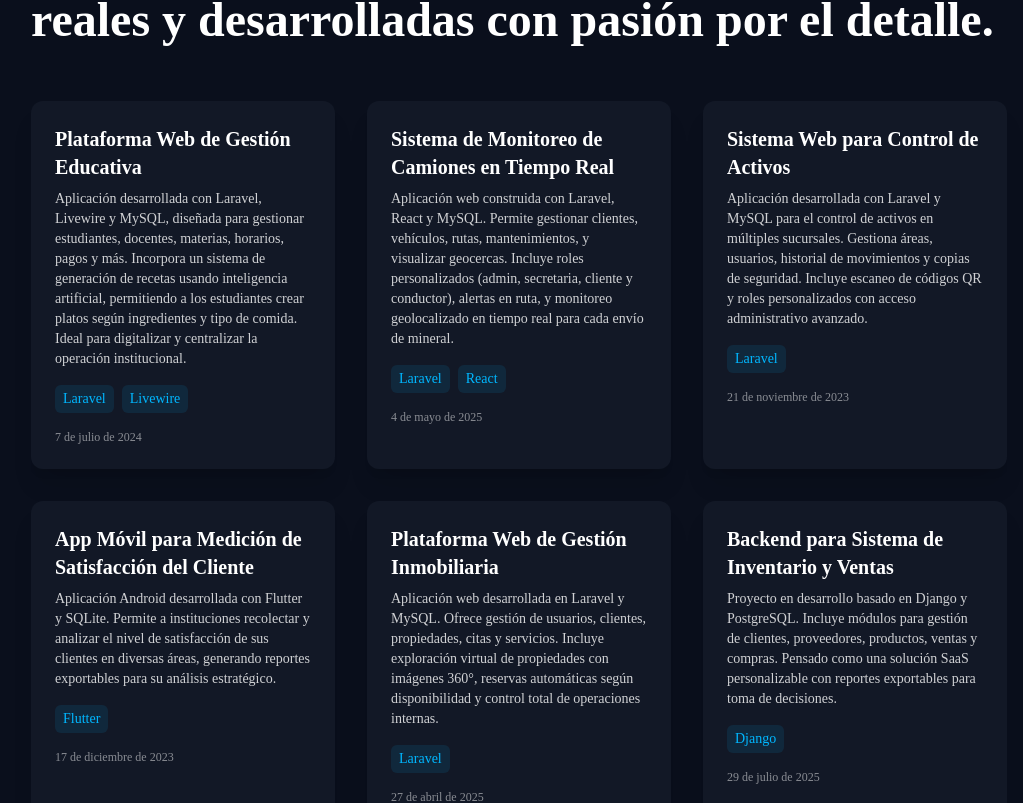
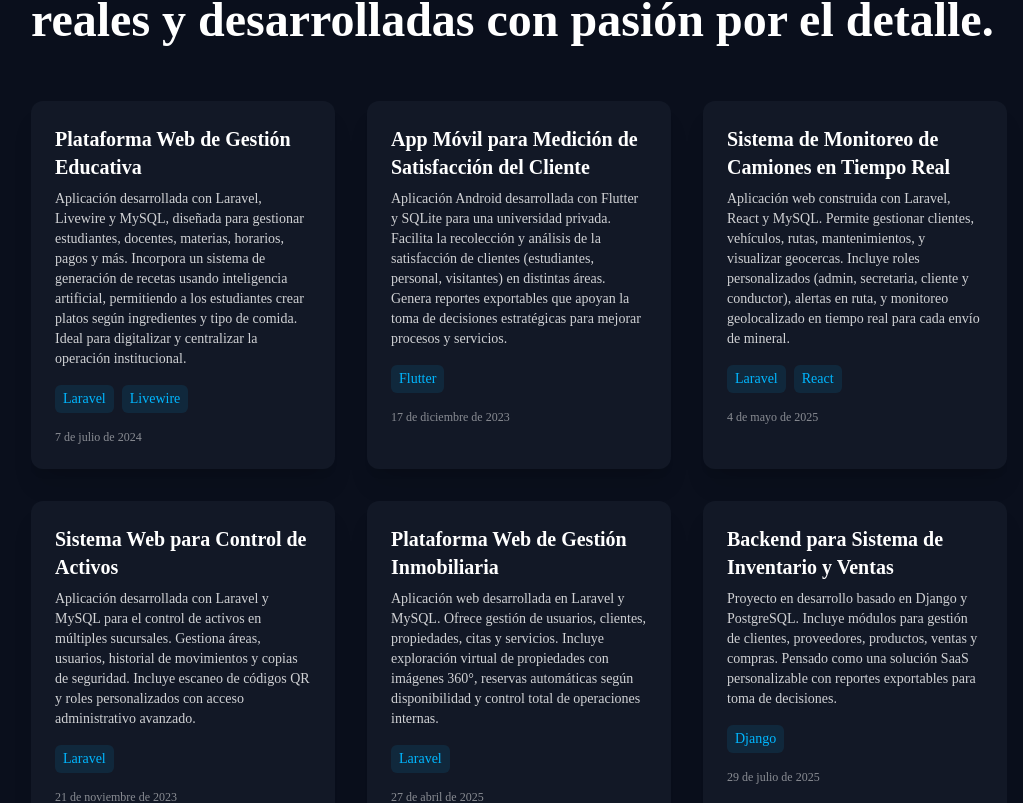
Before and after one commit to Isaac-VelizC/aisakveliz_portfolio, a React (Vite) app: page / in a window 1280 px wide. Shown: the part 2420-3223 px from the top of the page, without its empty margins (121-1144 px from the left). Built offline with nearby package versions, Linux system fonts and the light colour scheme.

Commit message:
feat: Añade proyecto de App Móvil para Medición de Satisfacción del Cliente y actualiza habilidades

```diff
--- a/src/data/projects.ts
+++ b/src/data/projects.ts
@@ -9,6 +9,15 @@ export const projects = [
     preview: "",
     frameworks: ["Laravel", "Livewire"],
     programming_languages: ["PHP", "JavaScript"],
+  },
+  {
+    title: "App Móvil para Medición de Satisfacción del Cliente",
+    short: "Feedback digital en tiempo real para mejorar la experiencia institucional.",
+    description:
+      "Aplicación Android desarrollada con Flutter y SQLite para una universidad privada. Facilita la recolección y análisis de la satisfacción de clientes (estudiantes, personal, visitantes) en distintas áreas. Genera reportes exportables que apoyan la toma de decisiones estratégicas para mejorar procesos y servicios.",
+    date: "17 de diciembre de 2023",
+    frameworks: ["Flutter"],
+    programming_languages: ["Dart"],
   },
   {
     title: "Sistema de Monitoreo de Camiones en Tiempo Real",
@@ -31,15 +40,6 @@ export const projects = [
     preview: "",
     frameworks: ["Laravel"],
     programming_languages: ["PHP", "JavaScript"],
-  },
-  {
-    title: "App Móvil para Medición de Satisfacción del Cliente",
-    short: "Feedback digital en tiempo real.",
-    description:
-      "Aplicación Android desarrollada con Flutter y SQLite. Permite a instituciones recolectar y analizar el nivel de satisfacción de sus clientes en diversas áreas, generando reportes exportables para su análisis estratégico.",
-    date: "17 de diciembre de 2023",
-    frameworks: ["Flutter"],
-    programming_languages: ["Dart"],
   },
   {
     title: "Plataforma Web de Gestión Inmobiliaria",
--- a/src/data/skills.tsx
+++ b/src/data/skills.tsx
@@ -1,4 +1,4 @@
-import { FaReact, FaLaravel, FaPython, FaGitAlt, FaHtml5, FaCss3Alt } from "react-icons/fa";
+import { FaReact, FaLaravel, FaGitAlt, FaHtml5, FaCss3Alt } from "react-icons/fa";
 import { SiTailwindcss, SiTypescript, SiDjango, SiMysql, SiPostgresql, SiFigma, SiFlutter, SiSqlite } from "react-icons/si";
 
 const skills = [
@@ -17,7 +17,8 @@ const skills = [
     technologies: [
       { name: "Django", icon: <SiDjango /> },
       { name: "Laravel", icon: <FaLaravel /> },
-      { name: "Python", icon: <FaPython /> },
+      // { name: "Supabase", icon: <SiSupabase /> },
+      // { name: "Firebase", icon: <SiFirebase /> },
     ],
   },
   {
@@ -32,7 +33,6 @@ const skills = [
       { name: "MySQL", icon: <SiMysql /> },
       { name: "PostgreSQL", icon: <SiPostgresql /> },
       { name: "SQLite", icon: <SiSqlite /> },
-      // { name: "Firebase", icon: <SiFirebase /> },
     ],
   },
   {
```
